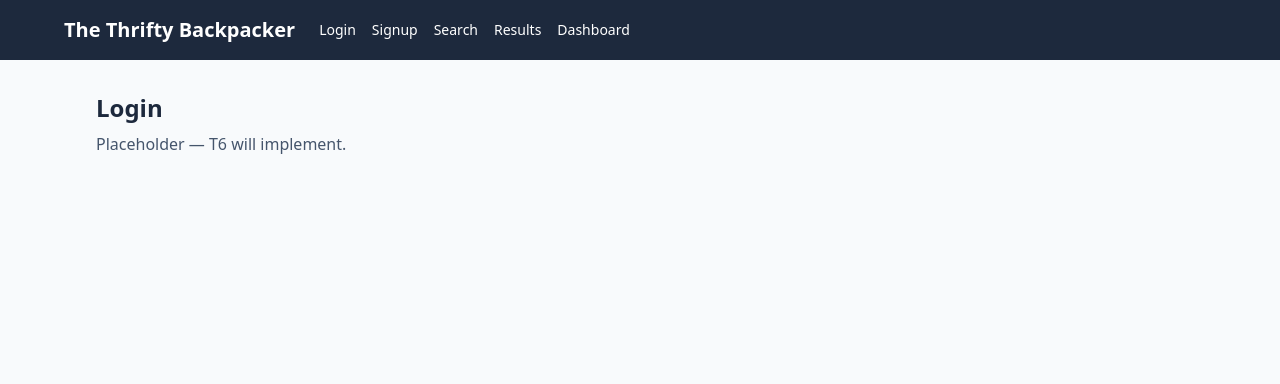
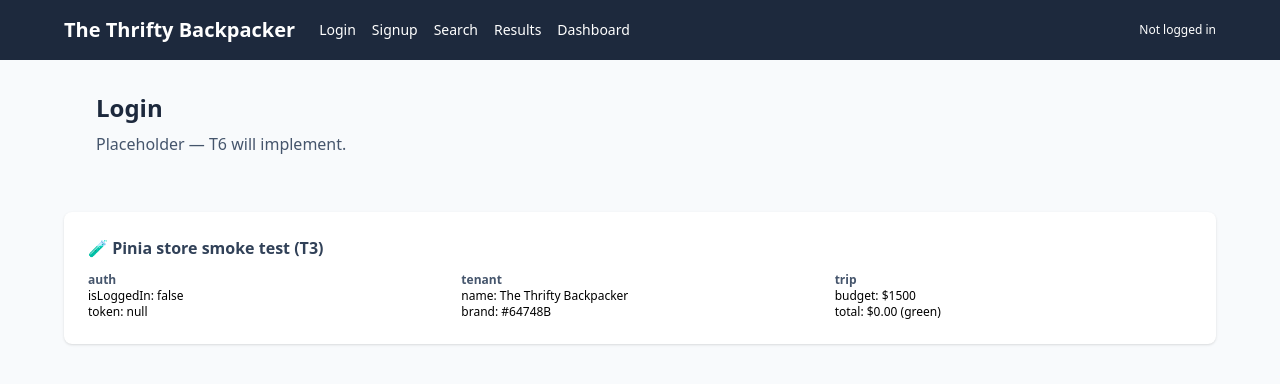
Before and after one commit to jaeswdev/CMPE-131-Project-The-Thrifty-Backpacker, a Vue app in the folder frontend/: page /login in a window 1280 px wide. Shown: the top 384 px of the page. Built offline with nearby package versions, Linux system fonts and the light colour scheme.

Commit message:
feat(frontend): add Pinia stores for auth, tenant, and trip cart

```diff
--- a/frontend/package.json
+++ b/frontend/package.json
@@ -9,6 +9,7 @@
     "preview": "vite preview"
   },
   "dependencies": {
+    "pinia": "^3.0.4",
     "vue": "^3.5.34",
     "vue-router": "^4.6.4"
   },
--- a/frontend/src/App.vue
+++ b/frontend/src/App.vue
@@ -1,11 +1,21 @@
 <script setup>
-// App root component. Will hold AppHeader (T5) + <RouterView /> for routed pages.
-// Current state: routing scaffold only.
+import { useAuthStore } from './stores/auth'
+import { useTenantStore } from './stores/tenant'
+import { useTripStore } from './stores/trip'
+import { onMounted } from 'vue'
+
+const auth = useAuthStore()
+const tenant = useTenantStore()
+const trip = useTripStore()
+
+// Apply tenant brand color on app mount (T5 will move this to AppHeader)
+onMounted(() => {
+  tenant.applyBrandColorToDocument()
+})
 </script>
 
 <template>
   <div class="min-h-screen bg-slate-50">
-    <!-- AppHeader will go here in T5 -->
     <header class="bg-slate-800 text-white p-4">
       <div class="max-w-6xl mx-auto flex items-center gap-6">
         <h1 class="text-xl font-bold">The Thrifty Backpacker</h1>
@@ -16,11 +26,36 @@
           <RouterLink to="/results" class="hover:text-slate-300">Results</RouterLink>
           <RouterLink to="/dashboard" class="hover:text-slate-300">Dashboard</RouterLink>
         </nav>
+        <span class="ml-auto text-xs">
+          {{ auth.isLoggedIn ? `Logged in: ${auth.user?.email || 'unknown'}` : 'Not logged in' }}
+        </span>
       </div>
     </header>
 
     <main class="max-w-6xl mx-auto">
       <RouterView />
     </main>
+
+    <!-- TEMP: Pinia store smoke test panel. Remove this before T5. -->
+    <aside class="max-w-6xl mx-auto p-6 mt-6 bg-white rounded-lg shadow">
+      <h2 class="font-semibold text-slate-700 mb-3">🧪 Pinia store smoke test (T3)</h2>
+      <div class="grid grid-cols-3 gap-4 text-xs">
+        <div>
+          <p class="font-bold text-slate-600">auth</p>
+          <p>isLoggedIn: {{ auth.isLoggedIn }}</p>
+          <p>token: {{ auth.token ? auth.token.slice(0, 12) + '…' : 'null' }}</p>
+        </div>
+        <div>
+          <p class="font-bold text-slate-600">tenant</p>
+          <p>name: {{ tenant.tenantName }}</p>
+          <p>brand: {{ tenant.brandColor }}</p>
+        </div>
+        <div>
+          <p class="font-bold text-slate-600">trip</p>
+          <p>budget: ${{ trip.budget }}</p>
+          <p>total: ${{ trip.totalCost.toFixed(2) }} ({{ trip.status }})</p>
+        </div>
+      </div>
+    </aside>
   </div>
 </template>
--- a/frontend/src/main.js
+++ b/frontend/src/main.js
@@ -1,6 +1,10 @@
 import { createApp } from 'vue'
+import { createPinia } from 'pinia'
 import './style.css'
 import App from './App.vue'
 import router from './router'
 
-createApp(App).use(router).mount('#app')
+const app = createApp(App)
+app.use(createPinia())
+app.use(router)
+app.mount('#app')
--- a/frontend/src/router/index.js
+++ b/frontend/src/router/index.js
@@ -57,11 +57,14 @@ const router = createRouter({
 // Navigation guard: redirect to /login if a protected route is accessed without a JWT.
 // We read the token directly from localStorage here because the Pinia auth store
 // (T3) doesn't exist yet. T3 will refactor this to use the store.
-router.beforeEach((to, from, next) => {
-  const requiresAuth = to.meta.requiresAuth
-  const hasToken = !!localStorage.getItem('access_token')
+// Auth navigation guard.
+// Uses the Pinia auth store (hydrates from localStorage on app init).
+router.beforeEach(async (to, from, next) => {
+  // Dynamic import to avoid the router/store circular dep at module load.
+  const { useAuthStore } = await import('../stores/auth')
+  const auth = useAuthStore()
 
-  if (requiresAuth && !hasToken) {
+  if (to.meta.requiresAuth && !auth.isLoggedIn) {
     next({ name: 'login' })
   } else {
     next()
--- /dev/null
+++ b/frontend/src/stores/auth.js
@@ -0,0 +1,61 @@
+// src/stores/auth.js
+//
+// Authentication state: JWT token + user info.
+// Persists token to localStorage so refreshes don't log the user out.
+//
+// State shape:
+//   token: string | null   — the JWT (also mirrored in localStorage)
+//   user:  object | null   — { user_id, email, first_name, last_name, ... }
+//
+// Actions:
+//   setSession(token, user) — call after a successful /users/login
+//   clearSession()          — call on logout or 401 from backend
+//
+// Getter:
+//   isLoggedIn              — true if a token exists
+
+import { defineStore } from 'pinia'
+import { ref, computed } from 'vue'
+
+const TOKEN_KEY = 'access_token'
+const USER_KEY = 'user_info'
+
+export const useAuthStore = defineStore('auth', () => {
+  // Hydrate state from localStorage on store creation.
+  // If anything is malformed (e.g. tampered JSON), start fresh rather than crash.
+  let initialUser = null
+  try {
+    const raw = localStorage.getItem(USER_KEY)
+    if (raw) initialUser = JSON.parse(raw)
+  } catch {
+    initialUser = null
+  }
+
+  const token = ref(localStorage.getItem(TOKEN_KEY))
+  const user = ref(initialUser)
+
+  const isLoggedIn = computed(() => !!token.value)
+
+  function setSession(newToken, newUser = null) {
+    token.value = newToken
+    user.value = newUser
+
+    if (newToken) {
+      localStorage.setItem(TOKEN_KEY, newToken)
+    } else {
+      localStorage.removeItem(TOKEN_KEY)
+    }
+
+    if (newUser) {
+      localStorage.setItem(USER_KEY, JSON.stringify(newUser))
+    } else {
+      localStorage.removeItem(USER_KEY)
+    }
+  }
+
+  function clearSession() {
+    setSession(null, null)
+  }
+
+  return { token, user, isLoggedIn, setSession, clearSession }
+})
--- /dev/null
+++ b/frontend/src/stores/tenant.js
@@ -0,0 +1,70 @@
+// src/stores/tenant.js
+//
+// Tenant branding info from GET /tenants/me. Cached in localStorage so the
+// brand color doesn't flash to default on page refresh.
+//
+// AC 4.1: header displays tenant's logo, agency name, brand color.
+// AC 4.3: missing logo/color falls back to neutral defaults (no crash).
+//
+// State shape:
+//   info: { Tenant_ID, Name, Subdomain, Logo_URL, Brand_Color,
+//           Has_Custom_Theme } | null
+
+import { defineStore } from 'pinia'
+import { ref, computed } from 'vue'
+
+const TENANT_KEY = 'tenant_info'
+
+// AC 4.3 fallback values — match the backend defaults from app/schemas/tenant.py
+const DEFAULT_BRAND_COLOR = '#64748B'
+const DEFAULT_LOGO_URL = null  // AppHeader renders a text-only fallback
+
+export const useTenantStore = defineStore('tenant', () => {
+  let initialInfo = null
+  try {
+    const raw = localStorage.getItem(TENANT_KEY)
+    if (raw) initialInfo = JSON.parse(raw)
+  } catch {
+    initialInfo = null
+  }
+
+  const info = ref(initialInfo)
+
+  // Computed getters with AC 4.3 fallbacks baked in.
+  const brandColor = computed(() => info.value?.Brand_Color || DEFAULT_BRAND_COLOR)
+  const logoUrl = computed(() => info.value?.Logo_URL || DEFAULT_LOGO_URL)
+  const tenantName = computed(() => info.value?.Name || 'The Thrifty Backpacker')
+
+  function setTenant(newInfo) {
+    info.value = newInfo
+    if (newInfo) {
+      localStorage.setItem(TENANT_KEY, JSON.stringify(newInfo))
+    } else {
+      localStorage.removeItem(TENANT_KEY)
+    }
+    applyBrandColorToDocument()
+  }
+
+  function clearTenant() {
+    setTenant(null)
+  }
+
+  // Side effect: write the brand color to a CSS variable on <html> so
+  // any element using `var(--color-brand)` instantly reflects the tenant theme.
+  // T5 (AppHeader) calls this on app mount.
+  function applyBrandColorToDocument() {
+    if (typeof document !== 'undefined') {
+      document.documentElement.style.setProperty('--color-brand', brandColor.value)
+    }
+  }
+
+  return {
+    info,
+    brandColor,
+    logoUrl,
+    tenantName,
+    setTenant,
+    clearTenant,
+    applyBrandColorToDocument,
+  }
+})
--- /dev/null
+++ b/frontend/src/stores/trip.js
@@ -0,0 +1,111 @@
+// src/stores/trip.js
+//
+// Trip cart — what the user has added before clicking Book Now.
+//
+// Deliberately NOT persisted to localStorage:
+//   - Cart state should clear on refresh (standard shopping-cart UX)
+//   - Persistence is for bookings (POST /bookings on Book Now click)
+//
+// State shape:
+//   budget: number          — what the user typed on the search form
+//   currency: string        — defaults to USD
+//   flight: object | null   — one flight (replaces if user picks another)
+//   hotel: object | null    — one hotel (same — single selection)
+//   activities: array       — multiple allowed
+//
+// Getters:
+//   totalCost     — flight.price + hotel.total_price + sum(activities.price)
+//   percentUsed   — (total / budget) * 100
+//   status        — 'green' | 'yellow' | 'red' per US-3 AC 3
+//   isOverBudget  — true if percentUsed > 100 (used to disable Book Now)
+
+import { defineStore } from 'pinia'
+import { ref, computed } from 'vue'
+
+export const useTripStore = defineStore('trip', () => {
+  const budget = ref(1500)
+  const currency = ref('USD')
+  const flight = ref(null)
+  const hotel = ref(null)
+  const activities = ref([])
+
+  // === Pricing math ===
+  const flightCost = computed(() => flight.value?.price ?? 0)
+  const hotelCost = computed(() => hotel.value?.total_price ?? 0)
+  const activitiesCost = computed(() =>
+    activities.value.reduce((sum, a) => sum + (a.price ?? 0), 0)
+  )
+  const totalCost = computed(() =>
+    flightCost.value + hotelCost.value + activitiesCost.value
+  )
+
+  const percentUsed = computed(() =>
+    budget.value > 0 ? (totalCost.value / budget.value) * 100 : 0
+  )
+
+  // US-3 AC 3.2 thresholds, mirrored from backend trip.py
+  const status = computed(() => {
+    if (percentUsed.value <= 90) return 'green'
+    if (percentUsed.value <= 100) return 'yellow'
+    return 'red'
+  })
+
+  const isOverBudget = computed(() => percentUsed.value > 100)
+
+  // === Mutations ===
+  function setBudget(amount, curr = 'USD') {
+    budget.value = amount
+    currency.value = curr
+  }
+
+  function setFlight(newFlight) {
+    flight.value = newFlight  // null clears
+  }
+
+  function setHotel(newHotel) {
+    hotel.value = newHotel
+  }
+
+  function addActivity(activity) {
+    // Avoid duplicates by offer_token
+    if (!activities.value.find(a => a.offer_token === activity.offer_token)) {
+      activities.value.push(activity)
+    }
+  }
+
+  function removeActivity(offerToken) {
+    activities.value = activities.value.filter(a => a.offer_token !== offerToken)
+  }
+
+  function isActivitySelected(offerToken) {
+    return activities.value.some(a => a.offer_token === offerToken)
+  }
+
+  function clearCart() {
+    flight.value = null
+    hotel.value = null
+    activities.value = []
+  }
+
+  return {
+    budget,
+    currency,
+    flight,
+    hotel,
+    activities,
+    flightCost,
+    hotelCost,
+    activitiesCost,
+    totalCost,
+    percentUsed,
+    status,
+    isOverBudget,
+    setBudget,
+    setFlight,
+    setHotel,
+    addActivity,
+    removeActivity,
+    isActivitySelected,
+    clearCart,
+  }
+})
```
Also changed, not shown: 1 other file (tests, documents, lock files or other folders).
